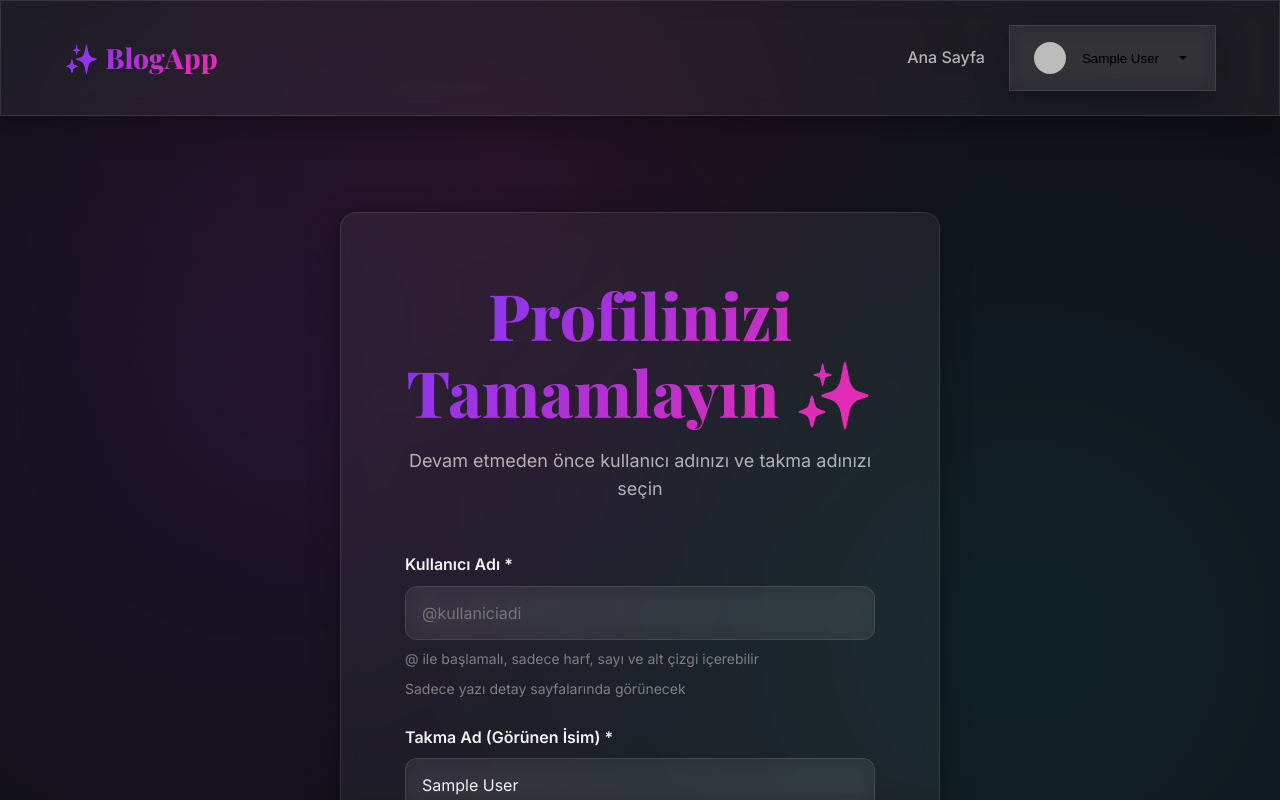
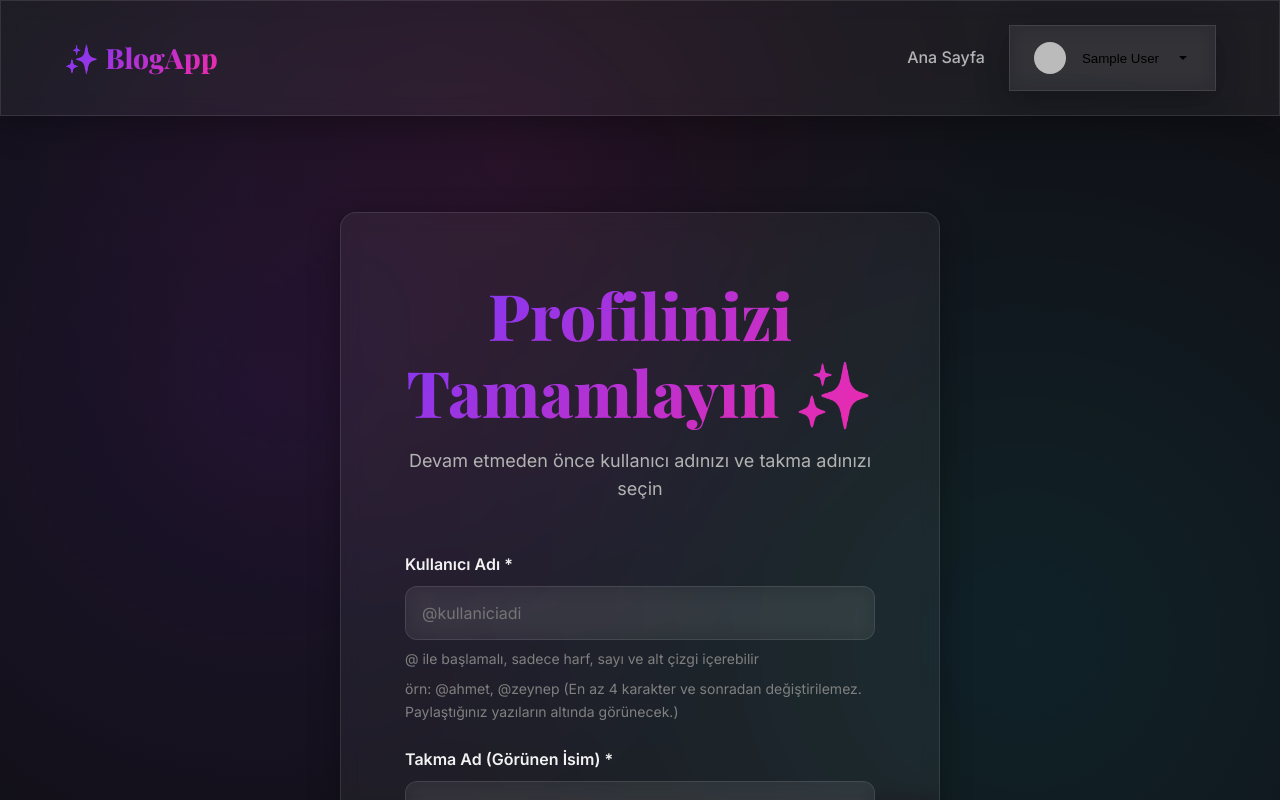
Before and after one commit to EchoKatana/Bloggo, a Next.js app: page /setup-profile in a window 1280 px wide. Shown: the top 800 px of the page. Built offline with nearby package versions, Linux system fonts and the light colour scheme; no server answers; the database is empty; sample sign-in values are in the browser's storage.

Commit message:
fix: Fix ESLint errors for production build

```diff
--- a/src/app/post/[id]/not-found.tsx
+++ b/src/app/post/[id]/not-found.tsx
@@ -25,9 +25,9 @@ export default function NotFound() {
                 }}>
                     Aradığınız yazı mevcut değil veya kaldırılmış.
                 </p>
-                <a href="/" className="btn btn-primary">
-                    Ana Sayfaya Dön
-                </a>
+                <Link href="/" className="back-link">
+                    ← Ana Sayfaya Dön
+                </Link>
             </div>
         </div>
     )
--- a/src/app/setup-profile/page.tsx
+++ b/src/app/setup-profile/page.tsx
@@ -182,7 +182,7 @@ export default function SetupProfilePage() {
                             fontSize: '0.875rem',
                             color: 'var(--color-text-dimmed)'
                         }}>
-                            Sadece yazı detay sayfalarında görünecek
+                            örn: @ahmet, @zeynep (En az 4 karakter ve sonradan değiştirilemez. Paylaştığınız yazıların altında görünecek.)
                         </div>
                     </div>
 
```
